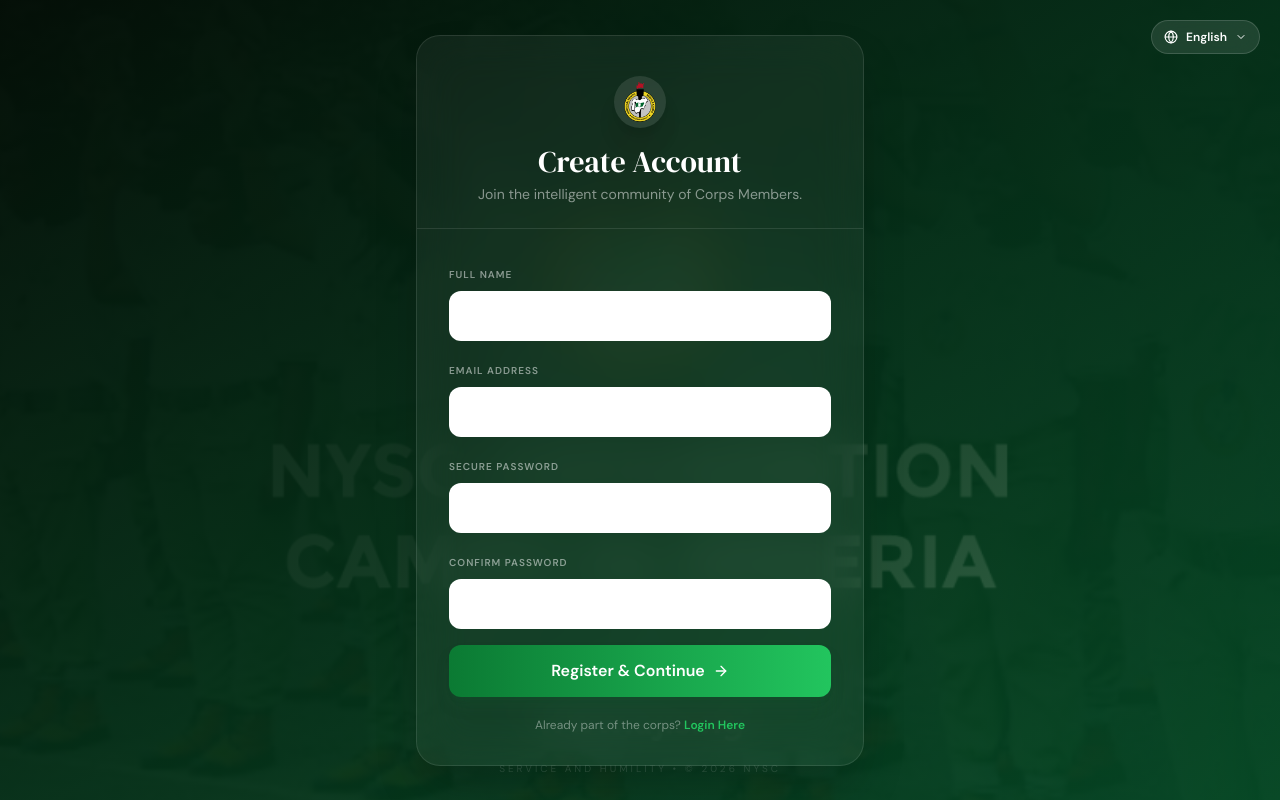
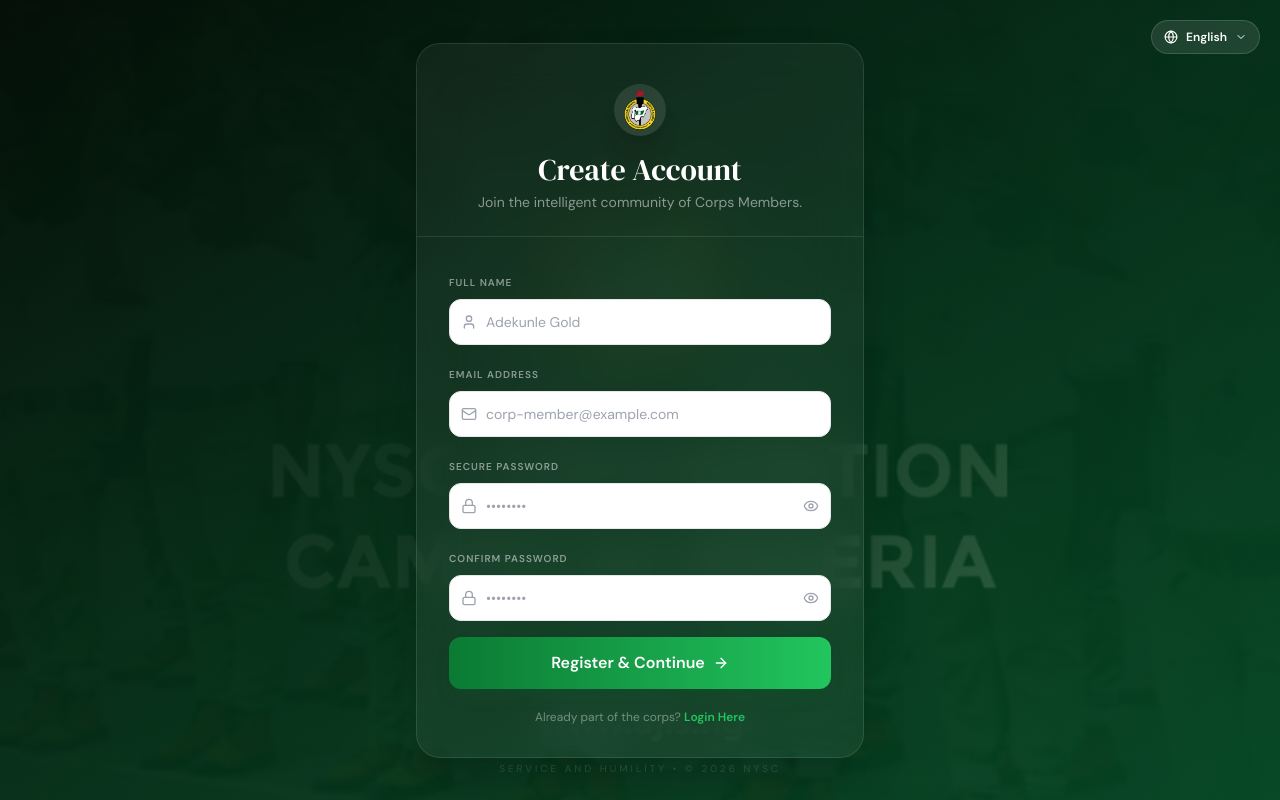
Before and after one commit to hexkoda23/nysc_chatbot_ai, a Next.js app in the folder web/: page /signup in a window 1280 px wide. Built offline with nearby package versions, Linux system fonts and the light colour scheme.

Commit message:
Fix login/signup: white opaque inputs with black text, visible eye toggle on password fields

```diff
--- a/web/app/login/page.tsx
+++ b/web/app/login/page.tsx
@@ -98,13 +98,13 @@
             <div className="space-y-1.5">
               <label className="text-[10px] font-semibold text-white/50 uppercase tracking-widest">{t('auth_email_label')}</label>
               <div className="relative">
-                <Mail className="absolute left-4 top-1/2 -translate-y-1/2 w-4 h-4 text-white/30" />
+                <Mail className="absolute left-3 top-1/2 -translate-y-1/2 w-4 h-4 text-gray-400" />
                 <input
                   type="email"
                   value={email}
                   onChange={e => setEmail(e.target.value)}
                   placeholder="name@example.com"
-                  className="w-full bg-white/8 border border-white/10 rounded-xl pl-11 pr-4 py-3.5 text-sm text-white placeholder:text-white/25 focus:outline-none focus:ring-2 focus:ring-[var(--accent-end)] focus:border-transparent transition-all"
+                  className="w-full bg-white border border-gray-200 rounded-xl pl-10 pr-4 py-3 text-sm text-gray-900 placeholder:text-gray-400 focus:outline-none focus:ring-2 focus:ring-[var(--accent-end)] focus:border-transparent transition-all"
                   required
                 />
               </div>
@@ -113,16 +113,16 @@
             <div className="space-y-1.5">
               <label className="text-[10px] font-semibold text-white/50 uppercase tracking-widest">{t('auth_password_label')}</label>
               <div className="relative">
-                <Lock className="absolute left-4 top-1/2 -translate-y-1/2 w-4 h-4 text-white/30" />
+                <Lock className="absolute left-3 top-1/2 -translate-y-1/2 w-4 h-4 text-gray-400" />
                 <input
                   type={showPassword ? 'text' : 'password'}
                   value={password}
                   onChange={e => setPassword(e.target.value)}
                   placeholder="••••••••"
-                  className="w-full bg-white/8 border border-white/10 rounded-xl pl-11 pr-12 py-3.5 text-sm text-white placeholder:text-white/25 focus:outline-none focus:ring-2 focus:ring-[var(--accent-end)] focus:border-transparent transition-all"
+                  className="w-full bg-white border border-gray-200 rounded-xl pl-10 pr-12 py-3 text-sm text-gray-900 placeholder:text-gray-400 focus:outline-none focus:ring-2 focus:ring-[var(--accent-end)] focus:border-transparent transition-all"
                   required
                 />
-                <button type="button" onClick={() => setShowPassword(!showPassword)} className="absolute right-4 top-1/2 -translate-y-1/2 text-white/30 hover:text-white/70 transition-colors">
+                <button type="button" onClick={() => setShowPassword(!showPassword)} className="absolute right-3 top-1/2 -translate-y-1/2 text-gray-400 hover:text-gray-700 transition-colors">
                   {showPassword ? <EyeOff className="w-4 h-4" /> : <Eye className="w-4 h-4" />}
                 </button>
               </div>
--- a/web/app/signup/page.tsx
+++ b/web/app/signup/page.tsx
@@ -45,7 +45,7 @@
     }
   }
 
-  const inputClass = "w-full bg-white/8 border border-white/10 rounded-xl py-3.5 text-sm text-white placeholder:text-white/25 focus:outline-none focus:ring-2 focus:ring-[var(--accent-end)] focus:border-transparent transition-all"
+  const inputClass = "w-full bg-white border border-gray-200 rounded-xl py-3 text-sm text-gray-900 placeholder:text-gray-400 focus:outline-none focus:ring-2 focus:ring-[var(--accent-end)] focus:border-transparent transition-all"
 
   return (
     <main className="min-h-screen relative flex flex-col items-center justify-center overflow-hidden bg-green-950">
@@ -95,8 +95,8 @@
             <div className="space-y-1.5">
               <label className="text-[10px] font-semibold text-white/50 uppercase tracking-widest">{t('auth_name_label')}</label>
               <div className="relative">
-                <User className="absolute left-4 top-1/2 -translate-y-1/2 w-4 h-4 text-white/30" />
-                <input type="text" value={name} onChange={e => setName(e.target.value)} placeholder="Adekunle Gold" className={`${inputClass} pl-11`} required />
+                <User className="absolute left-3 top-1/2 -translate-y-1/2 w-4 h-4 text-gray-400" />
+                <input type="text" value={name} onChange={e => setName(e.target.value)} placeholder="Adekunle Gold" className={`${inputClass} pl-9`} required />
               </div>
             </div>
 
@@ -104,8 +104,8 @@
             <div className="space-y-1.5">
               <label className="text-[10px] font-semibold text-white/50 uppercase tracking-widest">{t('auth_email_label')}</label>
               <div className="relative">
-                <Mail className="absolute left-4 top-1/2 -translate-y-1/2 w-4 h-4 text-white/30" />
-                <input type="email" value={email} onChange={e => setEmail(e.target.value)} placeholder="corp-member@example.com" className={`${inputClass} pl-11`} required />
+                <Mail className="absolute left-3 top-1/2 -translate-y-1/2 w-4 h-4 text-gray-400" />
+                <input type="email" value={email} onChange={e => setEmail(e.target.value)} placeholder="corp-member@example.com" className={`${inputClass} pl-9`} required />
               </div>
             </div>
 
@@ -113,9 +113,9 @@
             <div className="space-y-1.5">
               <label className="text-[10px] font-semibold text-white/50 uppercase tracking-widest">{t('auth_password_label')}</label>
               <div className="relative">
-                <Lock className="absolute left-4 top-1/2 -translate-y-1/2 w-4 h-4 text-white/30" />
-                <input type={showPassword ? 'text' : 'password'} value={password} onChange={e => setPassword(e.target.value)} placeholder="••••••••" className={`${inputClass} pl-11 pr-12`} required />
-                <button type="button" onClick={() => setShowPassword(!showPassword)} className="absolute right-4 top-1/2 -translate-y-1/2 text-white/30 hover:text-white/70 transition-colors">
+                <Lock className="absolute left-3 top-1/2 -translate-y-1/2 w-4 h-4 text-gray-400" />
+                <input type={showPassword ? 'text' : 'password'} value={password} onChange={e => setPassword(e.target.value)} placeholder="••••••••" className={`${inputClass} pl-9 pr-10`} required />
+                <button type="button" onClick={() => setShowPassword(!showPassword)} className="absolute right-3 top-1/2 -translate-y-1/2 text-gray-400 hover:text-gray-700 transition-colors">
                   {showPassword ? <EyeOff className="w-4 h-4" /> : <Eye className="w-4 h-4" />}
                 </button>
               </div>
@@ -125,9 +125,9 @@
             <div className="space-y-1.5">
               <label className="text-[10px] font-semibold text-white/50 uppercase tracking-widest">{t('auth_confirm_password_label')}</label>
               <div className="relative">
-                <Lock className="absolute left-4 top-1/2 -translate-y-1/2 w-4 h-4 text-white/30" />
-                <input type={showConfirmPassword ? 'text' : 'password'} value={confirmPassword} onChange={e => setConfirmPassword(e.target.value)} placeholder="••••••••" className={`${inputClass} pl-11 pr-12`} required />
-                <button type="button" onClick={() => setShowConfirmPassword(!showConfirmPassword)} className="absolute right-4 top-1/2 -translate-y-1/2 text-white/30 hover:text-white/70 transition-colors">
+                <Lock className="absolute left-3 top-1/2 -translate-y-1/2 w-4 h-4 text-gray-400" />
+                <input type={showConfirmPassword ? 'text' : 'password'} value={confirmPassword} onChange={e => setConfirmPassword(e.target.value)} placeholder="••••••••" className={`${inputClass} pl-9 pr-10`} required />
+                <button type="button" onClick={() => setShowConfirmPassword(!showConfirmPassword)} className="absolute right-3 top-1/2 -translate-y-1/2 text-gray-400 hover:text-gray-700 transition-colors">
                   {showConfirmPassword ? <EyeOff className="w-4 h-4" /> : <Eye className="w-4 h-4" />}
                 </button>
               </div>
```
